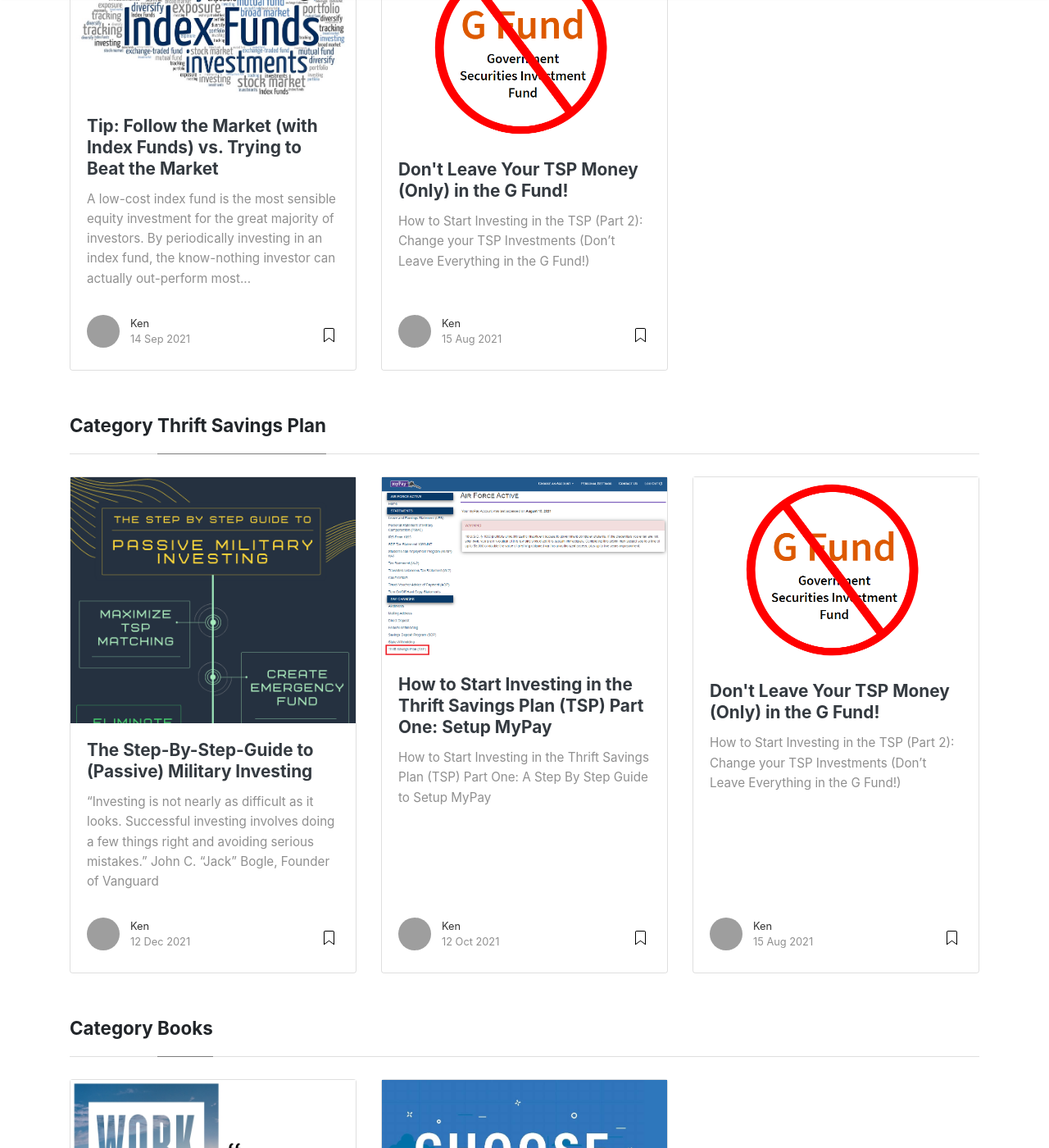
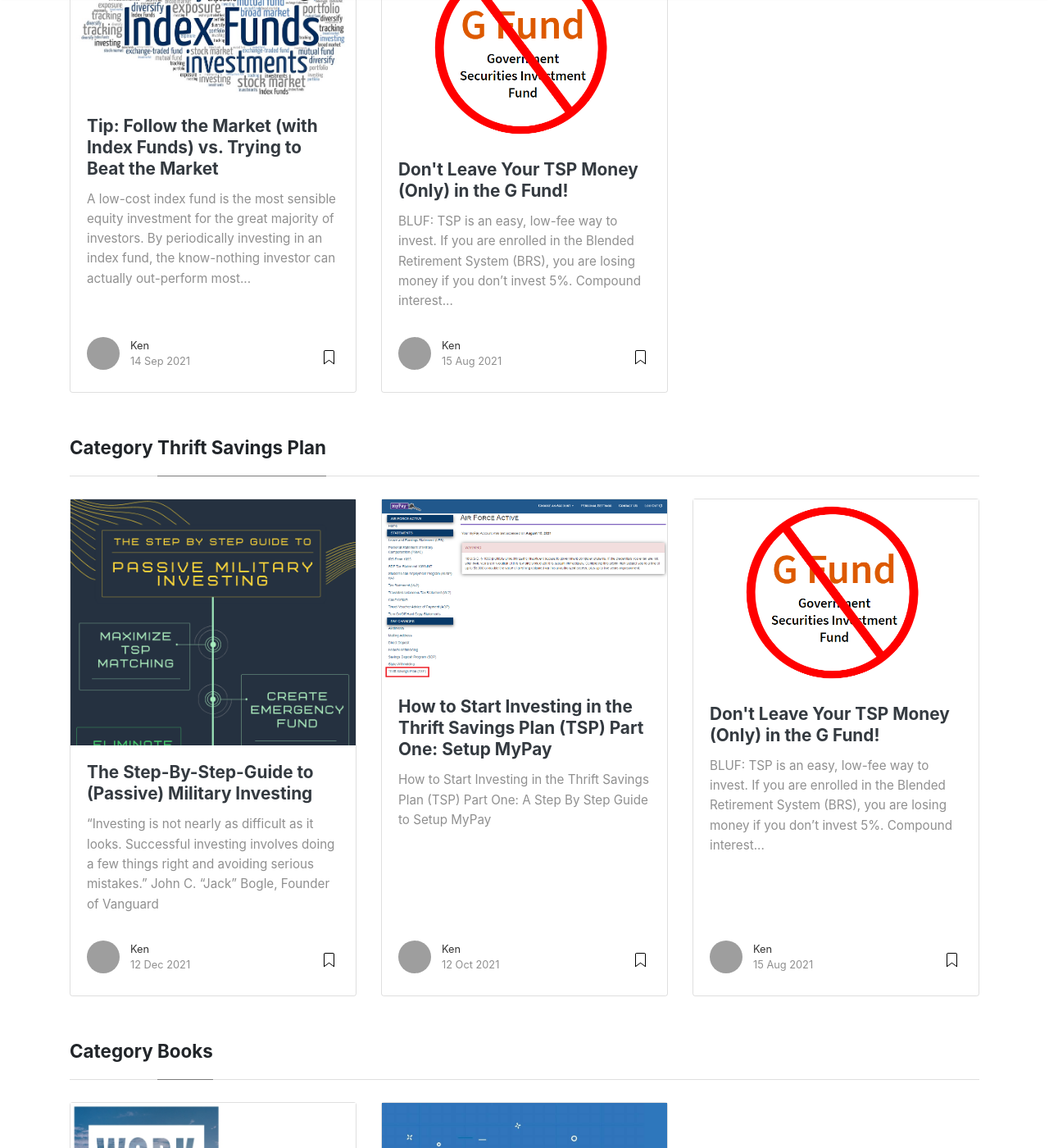
Before and after one commit to militaryinvestor/militaryinvestor.github.io, a Jekyll site: the page built from _pages/categories.md, in a window 1280 px wide and 1400 px high, scrolled down 2203 px. Shown: the whole window at 82% size. Built offline with Jekyll 4.4.1, drawn with Linux system fonts in a browser that asks for light colours; nearby versions of some CDN libraries; grey boxes are pictures that could not be loaded.

Commit message:
Update 2021-08-15-Don't-Leave-Your-TSP-Money-Only-in-The-G-Fund.md

```diff
--- a/_posts/2021-08-15-Don't-Leave-Your-TSP-Money-Only-in-The-G-Fund.md
+++ b/_posts/2021-08-15-Don't-Leave-Your-TSP-Money-Only-in-The-G-Fund.md
@@ -7,8 +7,6 @@
 featured: false
 hidden: false
 ---
-
-# How to Start Investing in the TSP (Part 2): Change your TSP Investments (Don't Leave Everything in the G Fund!)
 
 **BLUF:** TSP is an easy, low-fee way to invest.  If you are enrolled in the Blended Retirement System (BRS), you are losing money if you don’t invest 5%.  Compound interest at market average gains can double your money every 10 years, so invest as much as early as possible.  But, to do this right in TSP, you must change your contribution allocations and do an interfund transfer if needed.
 
@@ -43,5 +41,3 @@
 ----
 
 If you aren't sure how your money in the TSP is invested, follow this step-by-step guide to fix that entitled "[How to Start Investing in the Thrift Savings Plan (TSP) Part Two: Change Your TSP Allocations](2021-12-12-How-to-Start-Investing-in-The-Thrift-Savings-Plan-TSP-Part-2-TSP-Allocations.md).
-
-So, are you ready to fix your TSP?  If so, follow the step-by-step guide in this post: "***ADD LINK TO TSP GUIDE PART 2**)
```
